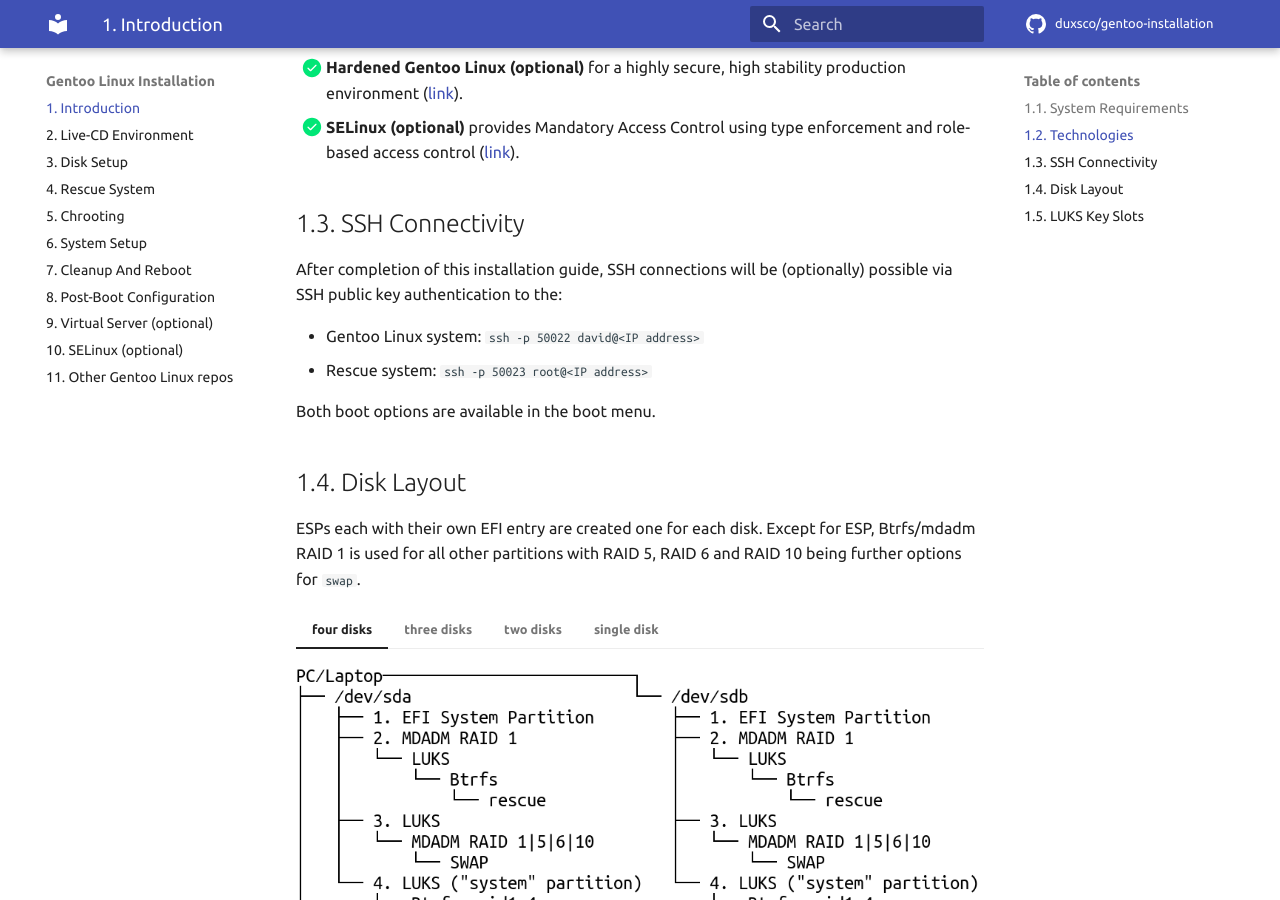
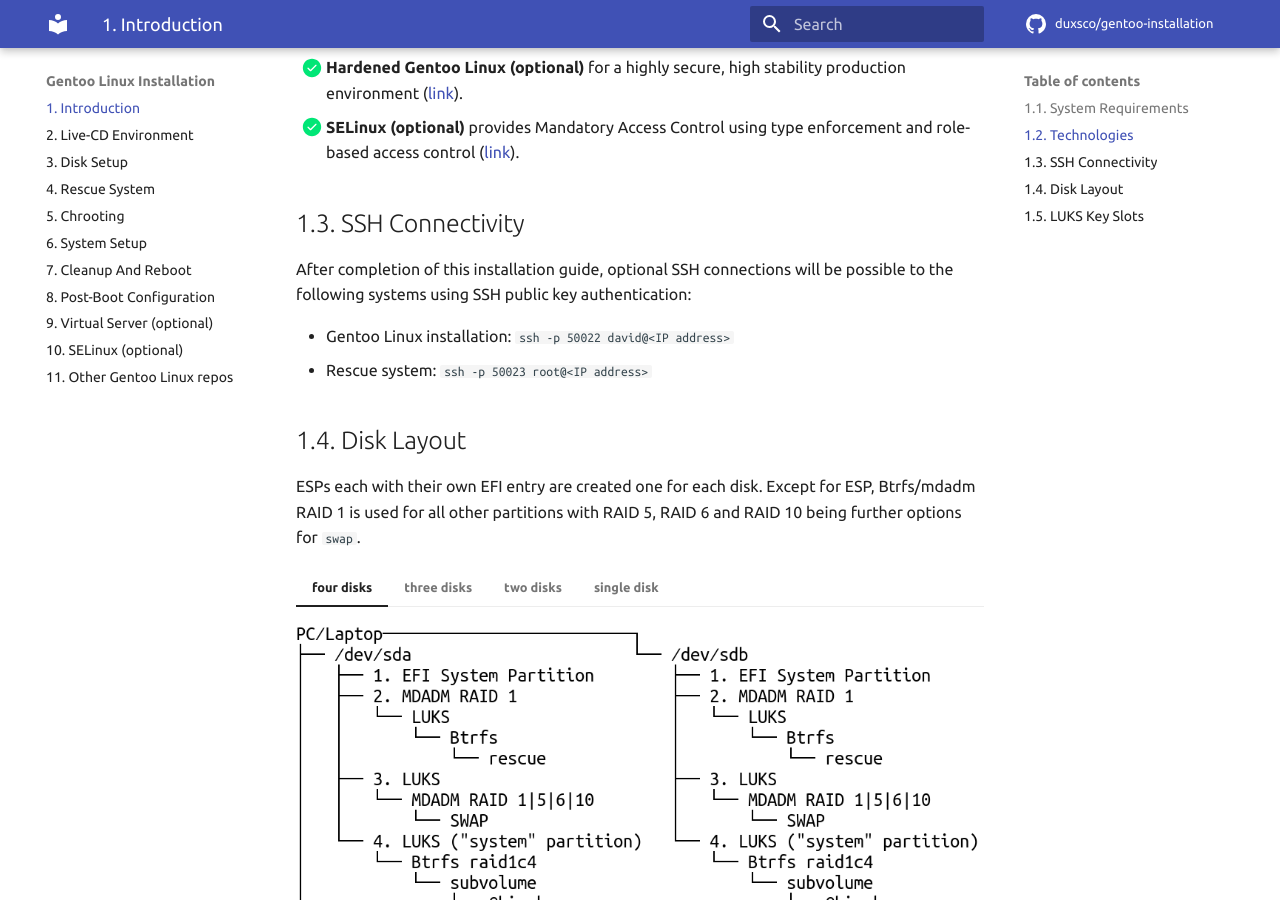
Before and after one commit to duxsco/gentoo-installation, an MkDocs documentation site: the page built from docs/index.md, in a window 1280 px wide and 900 px high, scrolled down 951 px. Built offline with MkDocs 1.6.1 and Material for MkDocs 9.7.7, drawn with Linux system fonts in a browser that asks for light colours; comment, search, counter and statistics services are not loaded.

Commit message:
Update "1.3. SSH Connectivity"

```diff
--- a/docs/index.md
+++ b/docs/index.md
@@ -21,12 +21,10 @@ The installation guide results in a system that is/uses:
 
 ## 1.3. SSH Connectivity
 
-After completion of this installation guide, SSH connections will be (optionally) possible via SSH public key authentication to the:
+After completion of this installation guide, optional SSH connections will be possible to the following systems using SSH public key authentication:
 
-- Gentoo Linux system: `ssh -p 50022 david@<IP address>`
+- Gentoo Linux installation: `ssh -p 50022 david@<IP address>`
 - Rescue system: `ssh -p 50023 root@<IP address>`
-
-Both boot options are available in the boot menu.
 
 ## 1.4. Disk Layout
 
```
